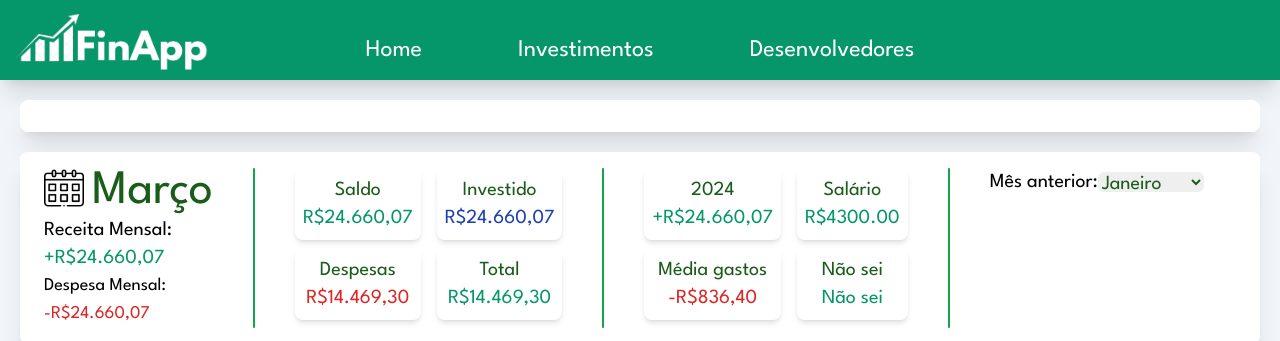
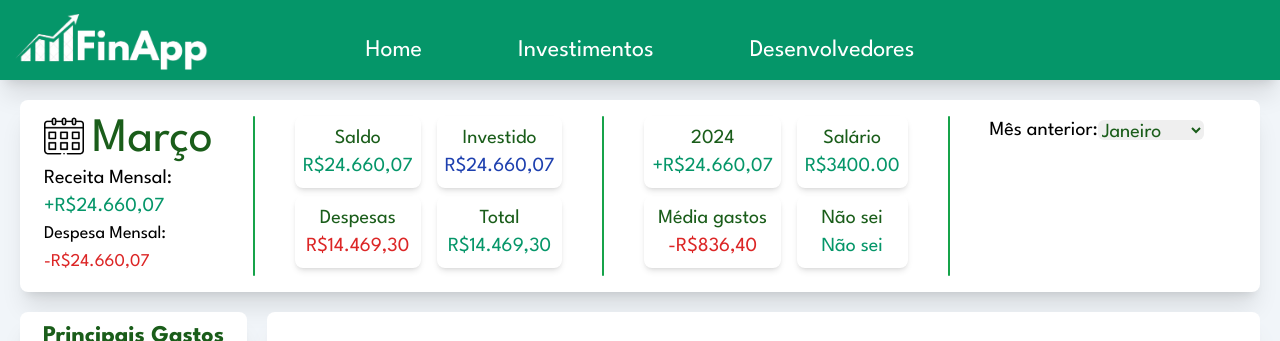
Before and after one commit to PHPPrado/FinApp, a website with bundled scripts: page FIN_WEB/index.html in a window 1280 px wide. Shown: the top 341 px of the page. Built offline with nearby package versions, Linux system fonts and the light colour scheme; files whose address does not match are found by name.

Commit message:
fix: Bug dos valores corrigido

```diff
--- a/FIN_WEB/index.html
+++ b/FIN_WEB/index.html
@@ -37,14 +37,6 @@
       </div>
   </div>
 
-
-    <section class="items-start mt-0">
-
-      <div class="flex justify-center p-4 m-5 rounded-lg shadow-xl bg-white">
-
-      </div>
-
-    </section>
 
     <section class="items-start mt-0">
 
@@ -99,7 +91,7 @@
         <div class="">
           <div class="shadow-md rounded-lg p-2">
             <h1 class=" text-xl font-league font-normal text-center text-finGreen-0">Salário</h1>
-            <h1 id="valorInvestido" class="text-xl  text-center font-league font-normal text-emerald-600">R$4300.00</h1>
+            <h1 id="valorInvestido" class="text-xl  text-center font-league font-normal text-emerald-600">R$3400.00</h1>
           </div>
           <div class="shadow-md rounded-lg p-2 mt-2">
             <h1 class="text-xl font-league font-normal text-center text-finGreen-0 ">Não sei</h1>
--- a/FIN_WEB/javascript/despesa.js
+++ b/FIN_WEB/javascript/despesa.js
@@ -52,6 +52,7 @@ function enviarDespesa() {
             throw new Error(`Erro na requisição: ${response.status} - ${response.statusText}`);
         }
         alert("Dados enviados com sucesso!");
+        formularioDespesa.classList.toggle('hidden')
         conjunto();
         return response.json();
 
```
